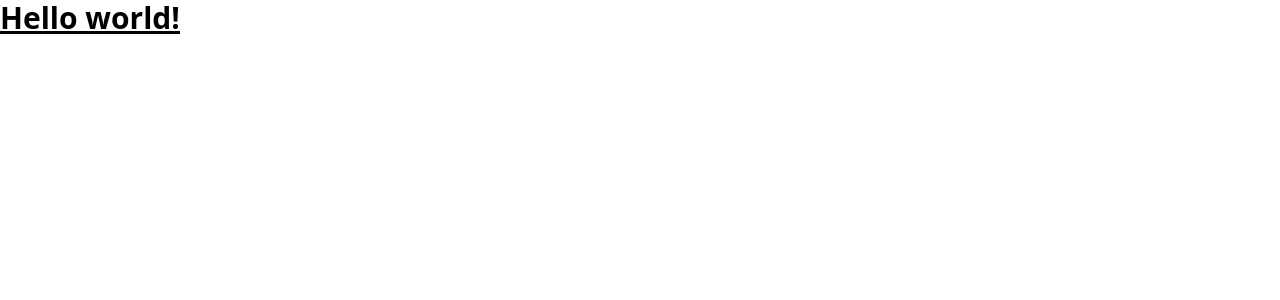
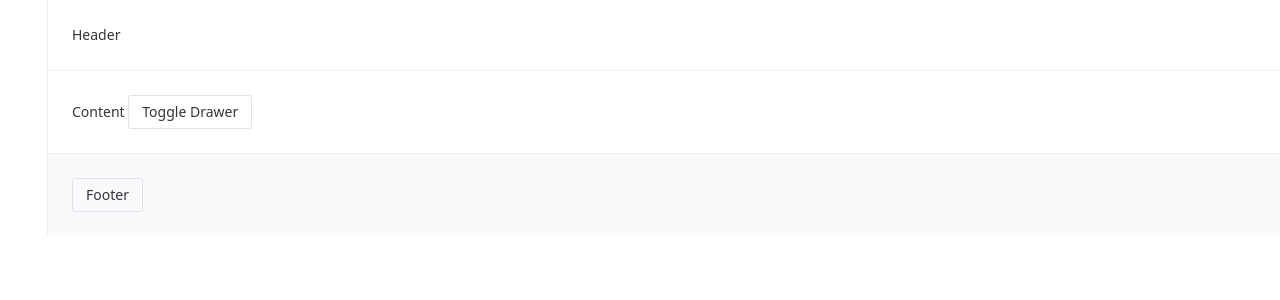
Before and after one commit to TheAutomaTom/nrg-frontline, a Vue app: page / in a window 1280 px wide. Before the commit this address had no page. Shown: the top 300 px of the page. Built offline with nearby package versions, Linux system fonts and the light colour scheme.

Commit message:
Naive UI Components work

```diff
--- a/dev-dist/sw.js
+++ b/dev-dist/sw.js
@@ -82,7 +82,7 @@ define(['./workbox-11c9a457'], (function (workbox) { 'use strict';
     "revision": "3ca0b8505b4bec776b69afdba2768812"
   }, {
     "url": "index.html",
-    "revision": "0.mnlbnkhjvf4"
+    "revision": "0.bi94t3tpi58"
   }], {});
   workbox.cleanupOutdatedCaches();
   workbox.registerRoute(new workbox.NavigationRoute(workbox.createHandlerBoundToURL("index.html"), {
--- a/package.json
+++ b/package.json
@@ -27,6 +27,7 @@
     "@tsconfig/node22": "^22.0.2",
     "@types/jsdom": "^21.1.7",
     "@types/node": "^22.18.6",
+    "@vicons/fluent": "^0.13.0",
     "@vicons/utils": "^0.1.4",
     "@vite-pwa/assets-generator": "^1.0.2",
     "@vitejs/plugin-vue": "^6.0.1",
--- a/src/App.vue
+++ b/src/App.vue
@@ -1,7 +1,58 @@
-<script setup lang="ts"></script>
+<template>
+  <n-config-provider :theme="theme">
+    <n-layout has-sider>
 
-<template>
-  <h1 class="text-3xl font-bold underline"> Hello world! </h1>
+      <n-layout-sider bordered content-style="padding: 24px;" :collapsed="isDrawerOpen">
+        <n-button @click="theme = darkTheme">
+          Dark
+        </n-button>
+        <n-button @click="theme = null">
+          Light
+        </n-button>
+        <n-button @click="isDrawerOpen = !isDrawerOpen">
+          Toggle Drawer
+        </n-button>
+      </n-layout-sider>
+
+      <n-layout>
+        <n-layout-header bordered>
+          Header
+        </n-layout-header>
+        <n-layout-content content-style="padding: 24px;">
+          Content
+          <n-button @click="isDrawerOpen = !isDrawerOpen">
+            Toggle Drawer
+          </n-button>
+        </n-layout-content>
+        <n-layout-footer bordered>
+          <n-button @click="isDrawerOpen = !isDrawerOpen">
+            Footer
+          </n-button>
+        </n-layout-footer>
+      </n-layout>
+    </n-layout>
+  </n-config-provider>
 </template>
 
-<style scoped></style>
+<script setup lang="ts">
+import { NLayout, NLayoutHeader, NLayoutContent, NLayoutSider, NLayoutFooter, NText, NH1, NP, NButton } from 'naive-ui';
+
+
+import type { GlobalTheme } from 'naive-ui'
+import { darkTheme } from 'naive-ui'
+import { ref } from 'vue'
+
+const theme = ref<GlobalTheme | null>(null)
+
+const isDrawerOpen = ref(true);
+</script>
+
+<style scoped>
+.n-layout-header {
+  padding: 24px;
+}
+
+.n-layout-footer {
+  padding: 24px;
+}
+</style>
--- a/src/main.ts
+++ b/src/main.ts
@@ -2,12 +2,20 @@ import "./styles/index.css";
 
 import App from "./App.vue";
 import { createApp } from "vue";
-const app = createApp(App);
+const _app = createApp(App);
 
 import { createPinia } from "pinia";
-app.use(createPinia());
+_app.use(createPinia());
 
-import router from "./router";
-app.use(router);
+// import router from "./router";
+// _app.use(router);
 
-app.mount("#app");
+import { naiveComponents } from "./naive-components";
+// naiveComponents.forEach((element) => {
+//   _app.component(element.name, element.component);
+// });
+naiveComponents.forEach(({ name, component }) => {
+  _app.component(name, component);
+});
+
+_app.mount("#app");
--- /dev/null
+++ b/src/naive-components.ts
@@ -0,0 +1,26 @@
+import {
+  NConfigProvider,
+  NLayoutHeader,
+  NLayoutFooter,
+  NButton,
+  NInput,
+  NSpace,
+  NCard,
+  darkTheme,
+  zhCN,
+  dateZhCN,
+} from "naive-ui";
+import { createTheme, inputDark } from "naive-ui";
+// locale & dateLocale
+
+export const naiveComponents = [
+  { component: NConfigProvider, name: "n-config-provider" },
+  { component: NLayoutHeader, name: "n-layoutHeader" },
+  { component: NLayoutFooter, name: "n-layoutFooter" },
+  { component: NInput, name: "n-input" },
+  { component: NSpace, name: "n-space" },
+  { component: NCard, name: "n-card" },
+  { component: NButton, name: "n-button" },
+];
+
+export const naiveConfig = { theme: darkTheme, locale: zhCN, dateLocale: dateZhCN };
--- /dev/null
+++ b/src/views/Layout.vue
@@ -0,0 +1,51 @@
+<template>
+  <n-layout class="min-h-screen flex flex-col">
+    <n-layout-header bordered class="h-16 p-4">
+      Header
+    </n-layout-header>
+
+    <n-layout has-sider class="flex-1">
+      <!-- <n-layout-sider bordered>
+        Sider
+      </n-layout-sider> -->
+      Layout
+      <!-- <n-layout-content class="p-6">
+        <router-view />
+      </n-layout-content> -->
+    </n-layout>
+
+    <n-layout-footer bordered class="h-16 p-4">
+      Footer
+    </n-layout-footer>
+  </n-layout>
+</template>
+
+<script setup lang="ts">
+import { NLayout, NLayoutHeader, NLayoutFooter, NLayoutSider, NLayoutContent } from 'naive-ui'
+</script>
+
+<style scoped>
+.layout {
+  min-height: 100vh;
+  display: flex;
+  flex-direction: column;
+}
+
+.header {
+  height: 64px;
+  padding: 16px;
+}
+
+.main {
+  flex: 1;
+}
+
+.content {
+  padding: 24px;
+}
+
+.footer {
+  height: 64px;
+  padding: 16px;
+}
+</style>
```
Also changed, not shown: 1 other file (tests, documents, lock files or other folders).
